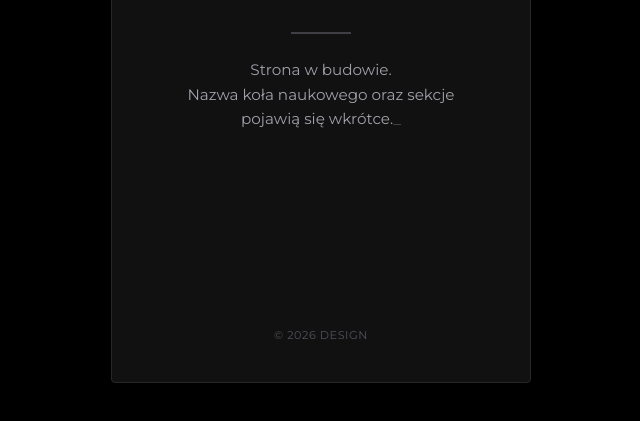
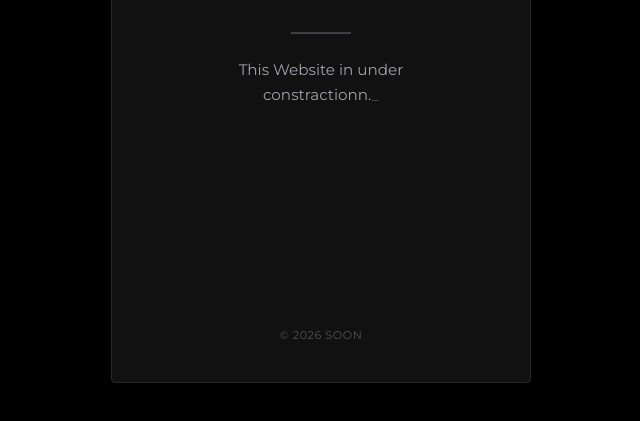
Before and after one commit to DaKU720/uni-project-ue5, a plain HTML site: page resources/main.html in a window 1280 px wide. Shown: the part 357-778 px from the top of the page, without its empty margins (319-959 px from the left). Drawn offline with Linux system fonts and the light colour scheme.

Commit message:
chore: Update 'under construction' message from Polish to English and modify footer copyright text.

```diff
--- a/resources/main.html
+++ b/resources/main.html
@@ -173,12 +173,11 @@
         <div class="line"></div>
 
         <p>
-            Strona w budowie.<br>
-            Nazwa koła naukowego oraz sekcje pojawią się wkrótce.<span class="blinker">_</span>
+            This Website in under constractionn.<span class="blinker">_</span>
         </p>
 
         <div class="footer">
-            &copy; 2026 Design
+            &copy; 2026 Soon
         </div>
     </div>
 
```
Also changed, not shown: 1 other file.
